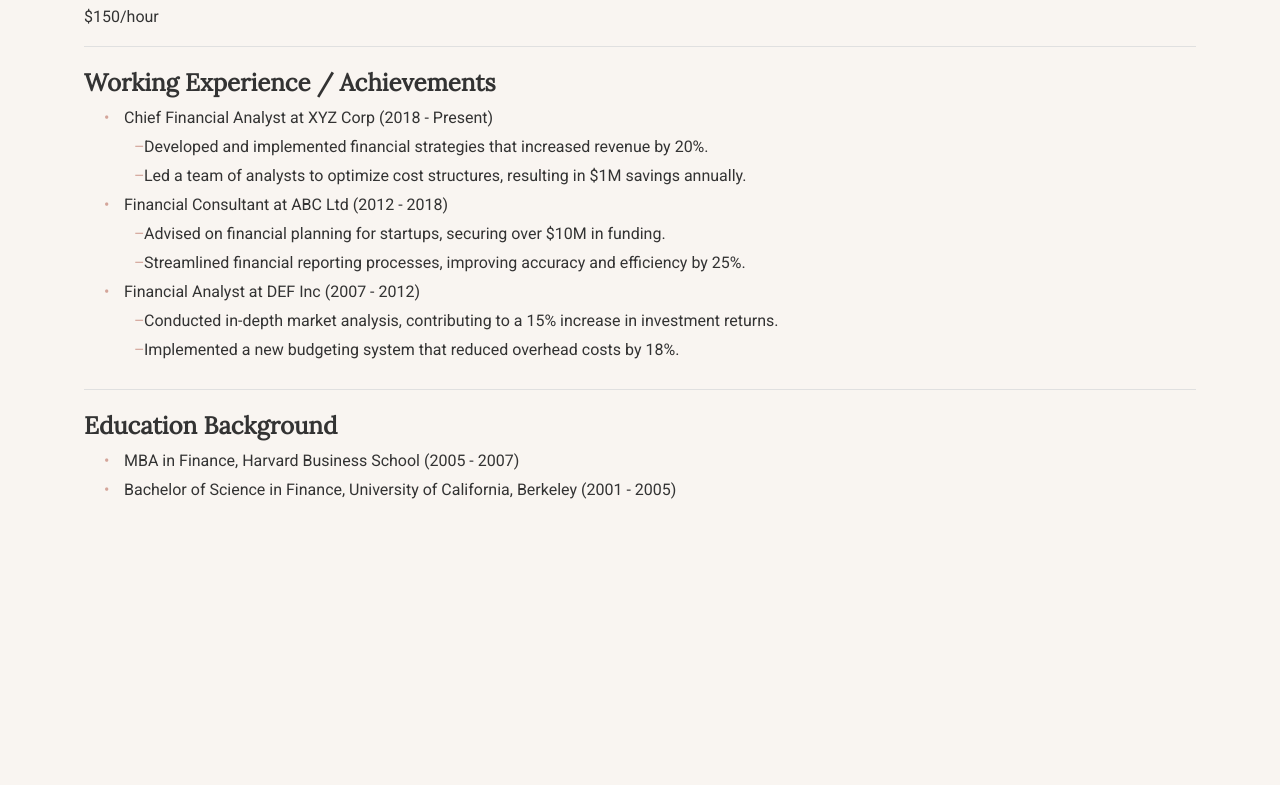
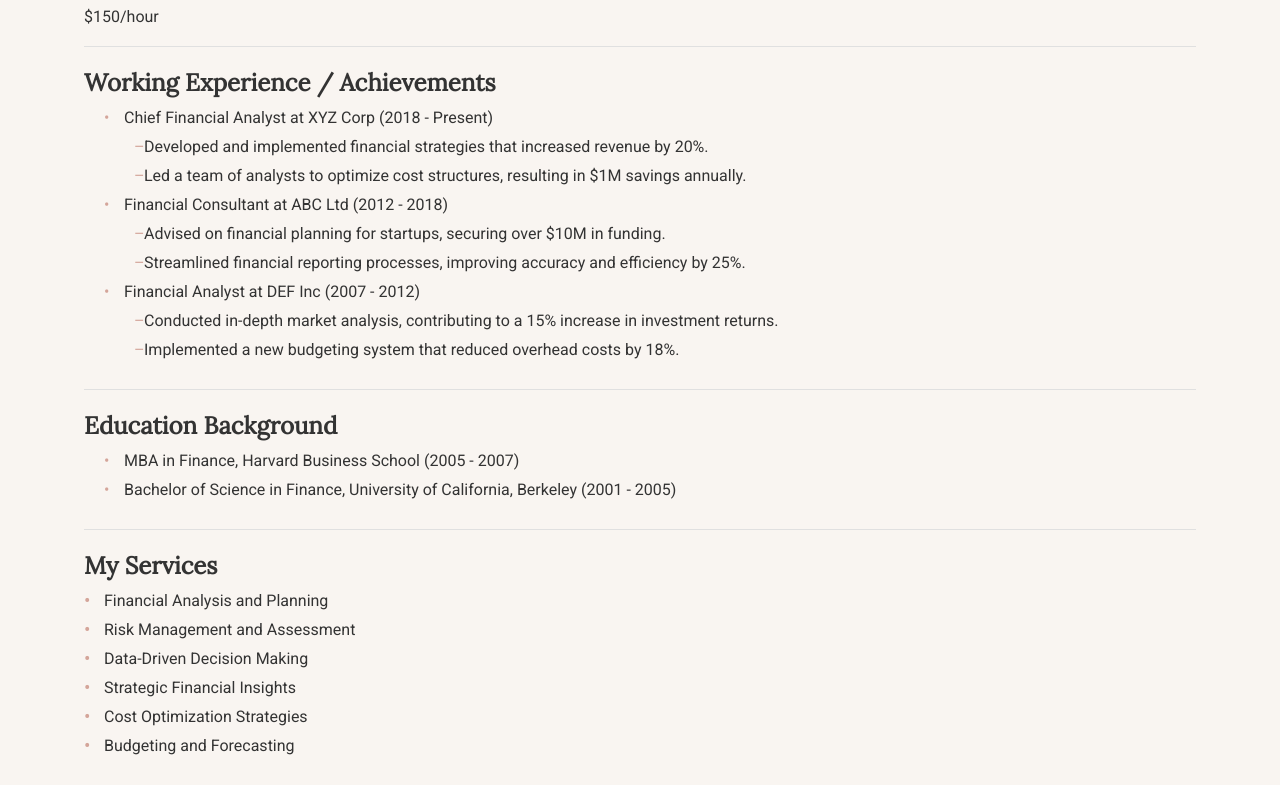
Before and after one commit to Maa07-0-0/ivana, a plain HTML site: page index.html in a window 1280 px wide. Shown: the part 711-1496 px from the top of the page. Before the commit the page ends 1240 px from the top, so only its background shows below. Drawn offline with Linux system fonts and the light colour scheme.

Commit message:
Update index.html
Signed-off-by: Maa07-0-0 <malfieyaidil@gmail.com>

```diff
--- a/index.html
+++ b/index.html
@@ -80,6 +80,17 @@
                 <li>Bachelor of Science in Finance, University of California, Berkeley (2001 - 2005)</li>
             </ul>
         </section>
+                <section class="services">
+            <h3>My Services</h3>
+            <ul>
+                <li>Financial Analysis and Planning</li>
+                <li>Risk Management and Assessment</li>
+                <li>Data-Driven Decision Making</li>
+                <li>Strategic Financial Insights</li>
+                <li>Cost Optimization Strategies</li>
+                <li>Budgeting and Forecasting</li>
+            </ul>
+        </section>
     </div>
 </body>
 </html>
```
